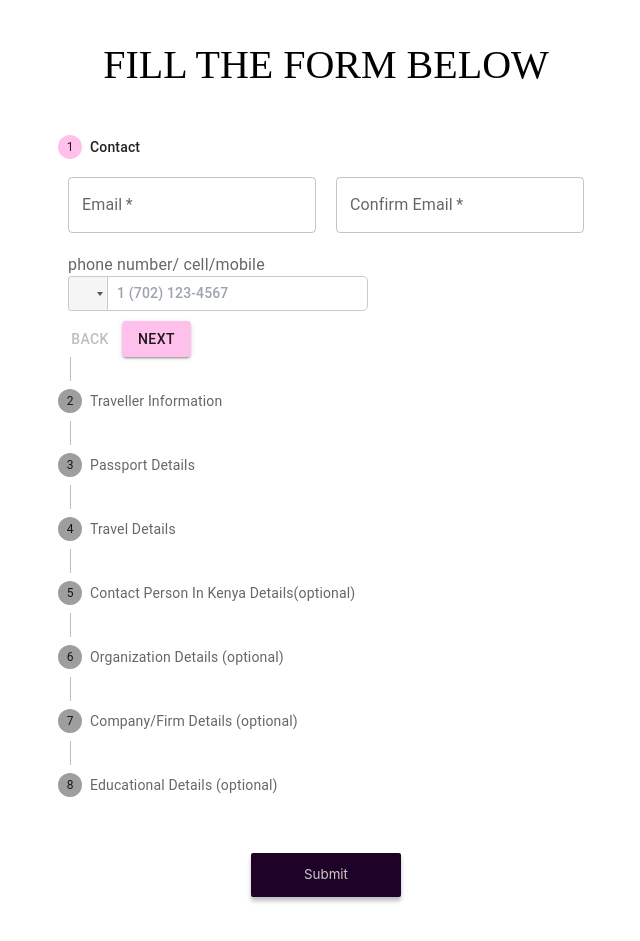
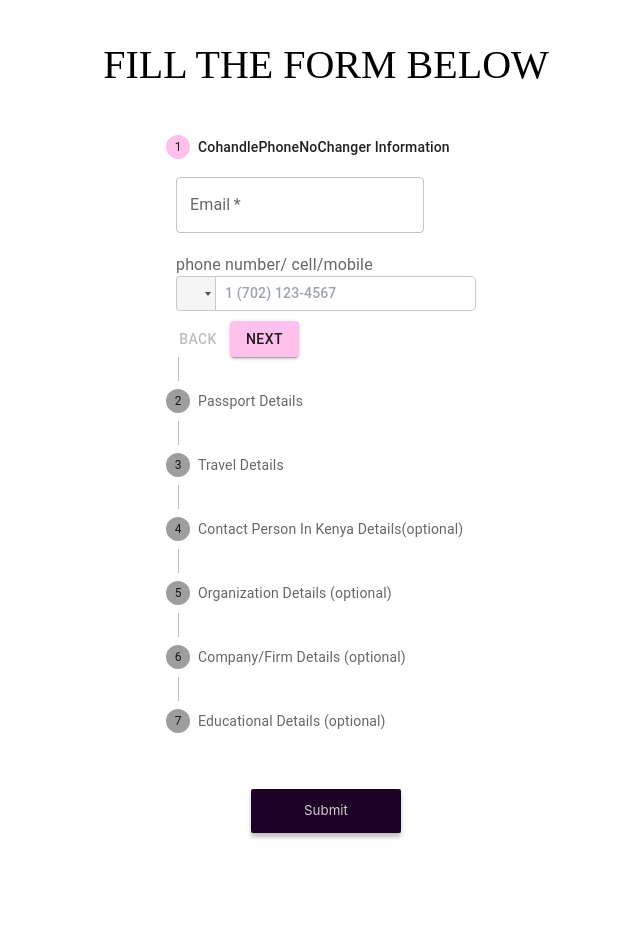
Before and after one commit to JoanKinyanjui/diana-realEstate, a Next.js app: page /immigration in a window 1280 px wide. Shown: the part 6540-7481 px from the top of the page, without its empty margins (314-954 px from the left). After the commit the page ends 7453 px from the top, so only its background shows below. Built offline with nearby package versions, Linux system fonts and the light colour scheme.

Commit message:
input works

```diff
--- a/src/components/InputStepper.js
+++ b/src/components/InputStepper.js
@@ -4,7 +4,7 @@ import { Stepper, Step, StepLabel, Button, Typography, TextField, Container, cre
 import ReactPhoneInput from 'react-phone-input-2';
 import 'react-phone-input-2/lib/style.css'; // Import the CSS for styling (optional)
 
-const steps = ['Contact', 'Traveller Information', 'Passport Details', "Travel Details", 'Contact Person In Kenya Details(optional)','Organization Details (optional)','Company/Firm Details (optional)','Educational Details (optional)'];
+const steps = ['CohandlePhoneNoChanger Information', 'Passport Details', "Travel Details", 'Contact Person In Kenya Details(optional)','Organization Details (optional)','Company/Firm Details (optional)','Educational Details (optional)'];
 
 // Create a custom theme with the primary color set to pink
 const customTheme = createTheme({
@@ -85,8 +85,14 @@ const StepperWithInputFields = () => {
     }));
   };
 
+  const handlePhoneNoChange = (value) => {
+    setInputValues((prevValues) => ({
+      ...prevValues,
+      phoneNo: value,
+    }));
+  };
+
   const [selectedFiles, setSelectedFiles] = useState([]);
-
   const handleFileInputChange = (event) => {
     const { files } = event.target;
     setSelectedFiles([...files]);
@@ -124,21 +130,12 @@ const StepperWithInputFields = () => {
                             required
                              style={{margin:"10px 10px"}}
                           />
-                          <TextField
-                           name="confirm email"
-                           label="Confirm Email"
-                         value={inputValues.email}
-                         onChange={handleInputChange}
-                         required
-                          style={{margin:"10px 10px"}}
-                         className='my-2 mx-2 md:mx-4'
-                          />
                            <div style={{ margin: '10px 10px' }}>
                            <InputLabel htmlFor='contactPhoneNo'>phone number/ cell/mobile</InputLabel>
                           <ReactPhoneInput
                             defaultCountry="us" // Set the default country (optional)
                             value={inputValues.phoneNo}
-                            onChange={handleInputChange}
+                            onChange={handlePhoneNoChange}
                             required
                             inputExtraProps={{
                               name: 'phoneNo',
@@ -230,7 +227,7 @@ const StepperWithInputFields = () => {
                           <ReactPhoneInput
                             defaultCountry="us" // Set the default country (optional)
                             value={inputValues.phoneNoOfNextKin}
-                            onChange={handleInputChange}
+                            onChange={handlePhoneNoChange}
                             required
                             inputExtraProps={{
                               name: 'phoneNoOfNextKin',
@@ -424,7 +421,7 @@ const StepperWithInputFields = () => {
                           <ReactPhoneInput
                             defaultCountry="us" // Set the default country (optional)
                             value={inputValues.contactPhoneNo}
-                            onChange={handleInputChange}
+                            onChange={handlePhoneNoChange}
                             inputExtraProps={{
                               name: 'contactPhoneNo',
                               label: 'Contact phone Number',
```
